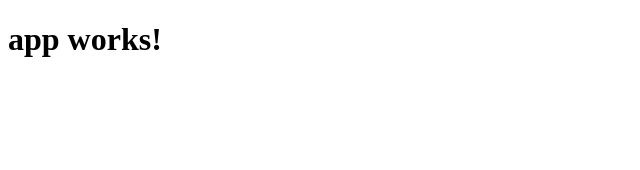
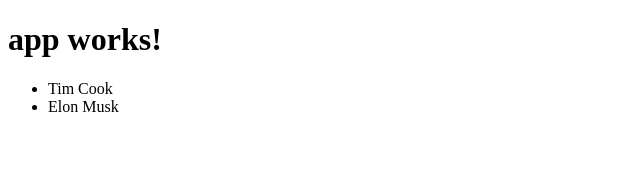
Before and after one commit to javivega/AgendaAngular4, an Angular app: page / in a window 1280 px wide. Shown: the top 170 px of the page, without its empty margins (0-640 px from the left). Built offline with nearby package versions, Linux system fonts and the light colour scheme.

Commit message:
Comunicacion de elementos padre hijo y viceversa

```diff
--- a/src/app/app.component.html
+++ b/src/app/app.component.html
@@ -1,3 +1,17 @@
 <h1>
   {{title}}
 </h1>
+<!-- Podemos instanciar en la vista del componente padre al componente hijo,
+y este ira con toda la logica asociada exactamente igual que react. Esta etiqueta responde al selector
+del componente -->
+<!-- Puesto pasar valores de mi componente padre a mi componente hijo via atributos, al ser hacia abajo
+de padre ha hijo, pero para ello dicha variable la tengo que decorar con un @input en el componente hijo
+para indicar que en ese variable entrand datos-->
+<!-- para comunicar con datos del hijo necesito subscribirme al evento declarado en el hijo con el Output
+que declare como EventEmitter, la subscripcion a un evento se hace entre parentesis, y necesito luego un
+manejador (que defino en el padre) que haga que ocurra algo cuando suceda dicho evento. -->
+<lista-contactos
+  [contactos]="['Tim Cook', 'Elon Musk']"
+  (contactoSeleccionado)="mostrarContactoSeleccionado($event)"
+>
+</lista-contactos>
--- a/src/app/app.component.ts
+++ b/src/app/app.component.ts
@@ -9,4 +9,9 @@
 })
 export class AppComponent {
   title = 'app works!';
+
+  //Defino en el padre el manejador que se ejecutara cuando se de el evento emitido por el hijo
+  mostrarContactoSeleccionado(contacto: string): void {
+    alert(contacto);
+  }
 }
--- a/src/app/app.module.ts
+++ b/src/app/app.module.ts
@@ -4,10 +4,12 @@
 import { HttpModule } from '@angular/http';
 
 import { AppComponent } from './app.component';
+import { ListaContactosComponent } from './lista-contactos/lista-contactos.component';
 
 @NgModule({
   declarations: [
-    AppComponent
+    AppComponent,
+    ListaContactosComponent
   ],
   imports: [
     BrowserModule,
--- /dev/null
+++ b/src/app/lista-contactos/lista-contactos.component.html
@@ -0,0 +1,8 @@
+
+
+<!--ngFor itera por una coleccion dada en este caso contactos-->
+<ul>
+  <li *ngFor="let contacto of contactos">
+    <span (click)="notificarContactoSeleccionado(contacto)">{{ contacto }}</span>
+  </li>
+</ul>
--- /dev/null
+++ b/src/app/lista-contactos/lista-contactos.component.ts
@@ -0,0 +1,32 @@
+import { Component, OnInit, Input, Output, EventEmitter } from '@angular/core';
+
+@Component({
+  selector: 'lista-contactos',
+  templateUrl: './lista-contactos.component.html',
+  styleUrls: ['./lista-contactos.component.css']
+})
+export class ListaContactosComponent implements OnInit {
+
+  //En este componente hijo le digo a mi variable que le llegan datos del padre con el @input.
+  @Input() contactos: string[];
+
+  //Sin embargo para comunicar de hijo a padre lo haremos via notificacion
+  //Necesitamos un EventEmitter que es un generico, e indicar por tanto el tipo que notificare string
+  //Para que el padre vea este EventEmitter necesito el decorador Output() y asi definimos esta variable
+  //Pero aun no esta inicializada, esta inicializacion la hago en el constructor
+  @Output() contactoSeleccionado: EventEmitter<string>;
+
+  constructor() {
+    //inicialiazaicon de la variable contacto seleccionado
+    this.contactoSeleccionado = new EventEmitter<string>();
+   }
+
+  ngOnInit() {
+  }
+
+  notificarContactoSeleccionado(contacto: string): void {
+    //si sobre el EventEmitter hago .emit puedo notificar informacion
+    this.contactoSeleccionado.emit(contacto);
+  }
+
+}
```
Also changed, not shown: src/app/lista-contactos/lista-contactos.component.css (added), 1 other file (tests, documents, lock files or other folders).
